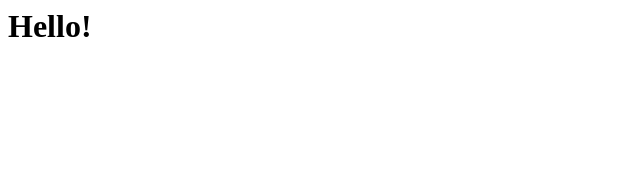
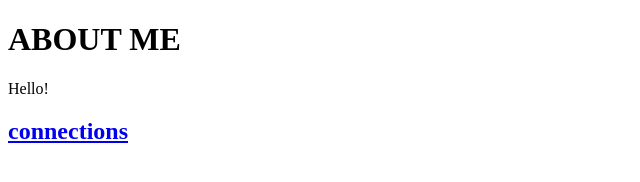
Before and after one commit to SamTheHuman/ErinsNYTPuzzles, a plain HTML site: page index.html in a window 1280 px wide. Shown: the whole page, without its empty margins (0-640 px from the left). Drawn offline with Linux system fonts and the light colour scheme.

Commit message:
Update index.html

```diff
--- a/index.html
+++ b/index.html
@@ -1 +1,15 @@
-<h1>Hello!</h1>
+<!DOCTYPE html>
+<html lang="en">
+<head>
+    <meta charset="UTF-8">
+    <meta name="viewport" content="width=device-width, initial-scale=1.0">
+    <title> ABOUT PAGE</title>
+</head>
+<body>
+    <div class="container">
+        <h1>ABOUT ME</h1>
+        <p>Hello!</p>
+        <a href="./connections.html"><h2>connections</h2></a>
+    </div>
+</body>
+</html>
```
